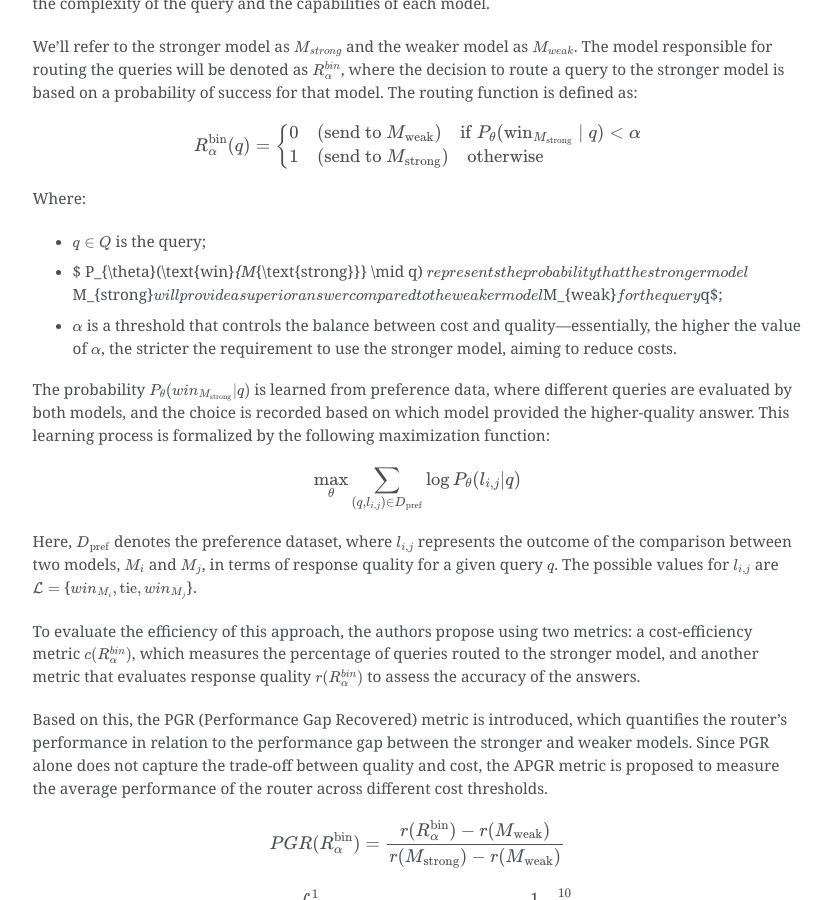
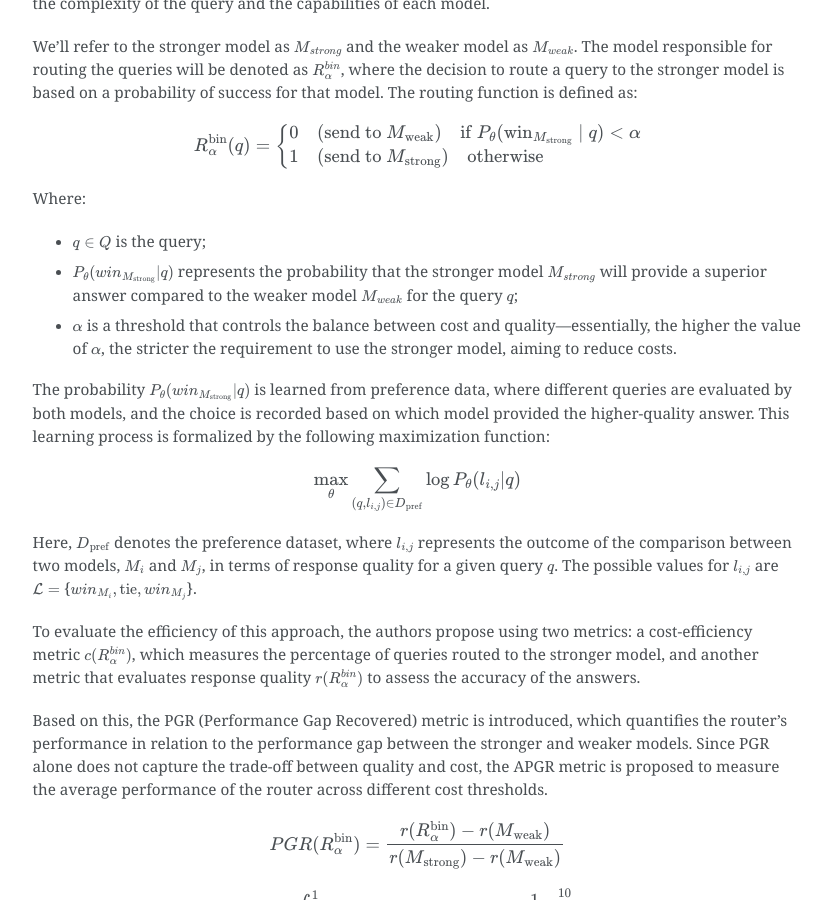
Before and after one commit to jcfneto/jcfneto.github.io, a Jekyll site: the page built from _posts/2024-09-19-llm-router.md, in a window 1280 px wide and 900 px high, scrolled down 5047 px. Shown: the whole window, without its empty margins (249-1080 px from the left). Built offline with Jekyll 4.4.1, drawn with Linux system fonts in a browser that asks for light colours; formulas are drawn with MathJax 3.

Commit message:
fix: inline equation

```diff
--- a/_posts/2024-09-19-llm-router.md
+++ b/_posts/2024-09-19-llm-router.md
@@ -298,7 +298,7 @@ $$
 Where:
 
 - $q ∈ Q$ is the query;
-- $ P_{\theta}(\text{win}_{M_{\text{strong}}} \mid q) $ represents the probability that the stronger model $M_{strong}$ will provide a superior answer compared to the weaker model $M_{weak}$ for the query $q$;
+- $ P_{\theta}(win_{M_{\text{strong}}} \vert q) $ represents the probability that the stronger model $M_{strong}$ will provide a superior answer compared to the weaker model $M_{weak}$ for the query $q$;
 - $\alpha$ is a threshold that controls the balance between cost and quality—essentially, the higher the value of $\alpha$, the stricter the requirement to use the stronger model, aiming to reduce costs.
 
 The probability $P_{\theta}(win_{M_{\text{strong}}} \vert q)$ is learned from preference data, where different queries are evaluated by both models, and the choice is recorded based on which model provided the higher-quality answer. This learning process is formalized by the following maximization function:
```
